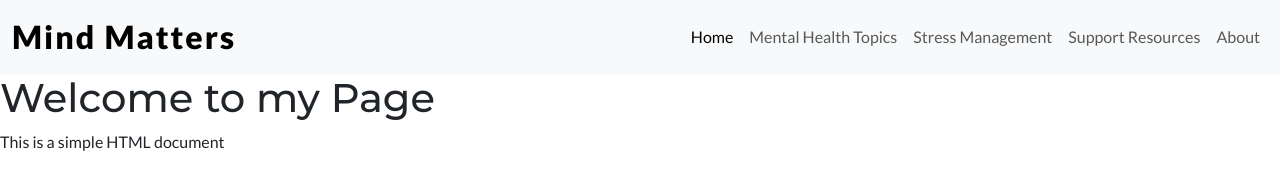
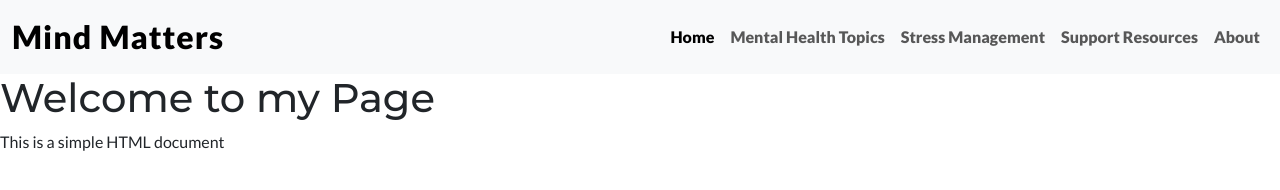
Before and after one commit to Amin7896-123/mental-health-awareness, a plain HTML site: page index.html in a window 1280 px wide. Drawn offline with nearby package versions, Linux system fonts and the light colour scheme.

Commit message:
Altered Sub headings in nav bar and altered letter spacing in nav title

```diff
--- a/assets/css/style.css
+++ b/assets/css/style.css
@@ -24,5 +24,9 @@ h1, h2, h3, h4, h5, h6 {
 .navbar-brand {
     font-size: 2rem;    /* Increase text size */
     font-weight: 700;   /* Make it bolder */
-    letter-spacing: 2px; /* Optional: add spacing between letters */
+    letter-spacing: 1px; /* Add spacing between letters */
 }
+.nav-item {
+    font-size: 1rem; /* Increase text size */
+    font-weight: 900; /* Make it bolder */
+}
```
